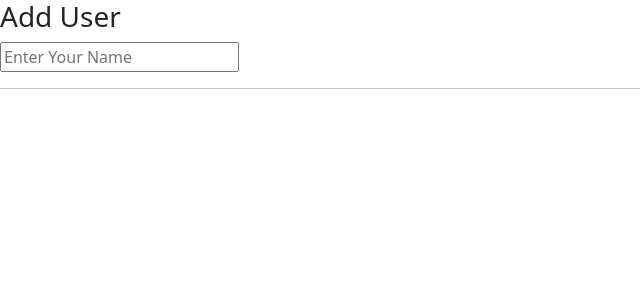
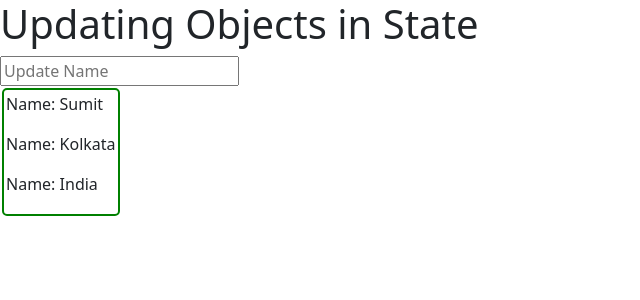
Before and after one commit to sumitbasu116/react-blog, a React (Vite) app: page / in a window 1280 px wide. Shown: the top 300 px of the page, without its empty margins (0-640 px from the left). Built offline with nearby package versions, Linux system fonts and the light colour scheme.

Commit message:
Updating Objects in State part1-normal setup

```diff
--- a/src/App.jsx
+++ b/src/App.jsx
@@ -1,13 +1,35 @@
-import AddUser from "./AddUser";
-import DisplayUser from "./DisplayUser";
-import { useState } from "react"
+import { useState } from "react";
+
 function App() {
-const [user,setUser] = useState('');
+
+  const[data,setData] = useState(
+    {
+      name: 'Sumit',
+      address:{
+        city: 'Kolkata',
+        country: 'India'
+      }
+    }
+  )
+
+  const divStyle = {
+    border: '2px solid green',
+    width: 'fit-content',
+    padding: '2px',
+    margin: '2px',
+    borderRadius: '5px'
+  }
+
   return (
     <div>
-      <AddUser addUser={setUser}/>
-      <hr />
-      <DisplayUser user={user}/>
+      <h1>Updating Objects in State</h1>
+
+      <input type="text" placeholder="Update Name"/>
+      <div style={divStyle}>
+        <p>Name: {data.name}</p>
+        <p>Name: {data.address.city}</p>
+        <p>Name: {data.address.country}</p>
+      </div>
     </div>
   )
 }
```
